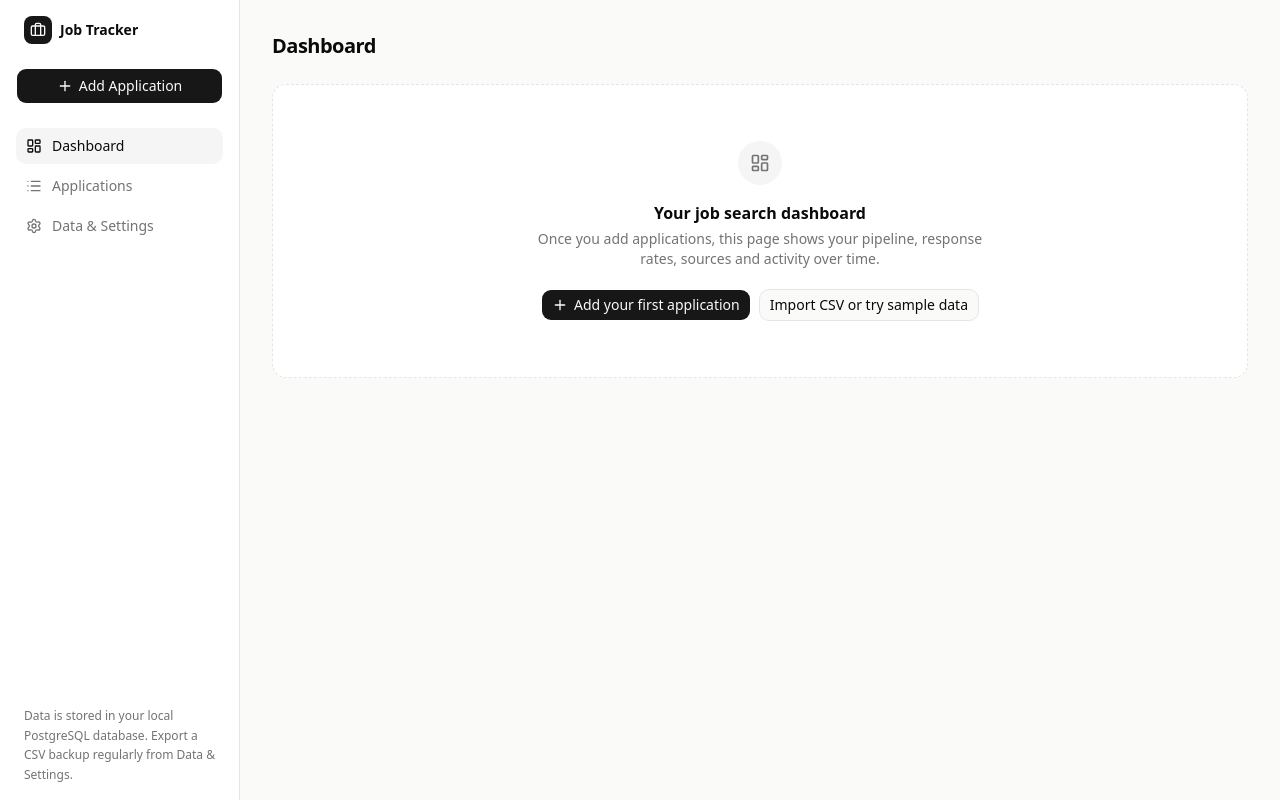
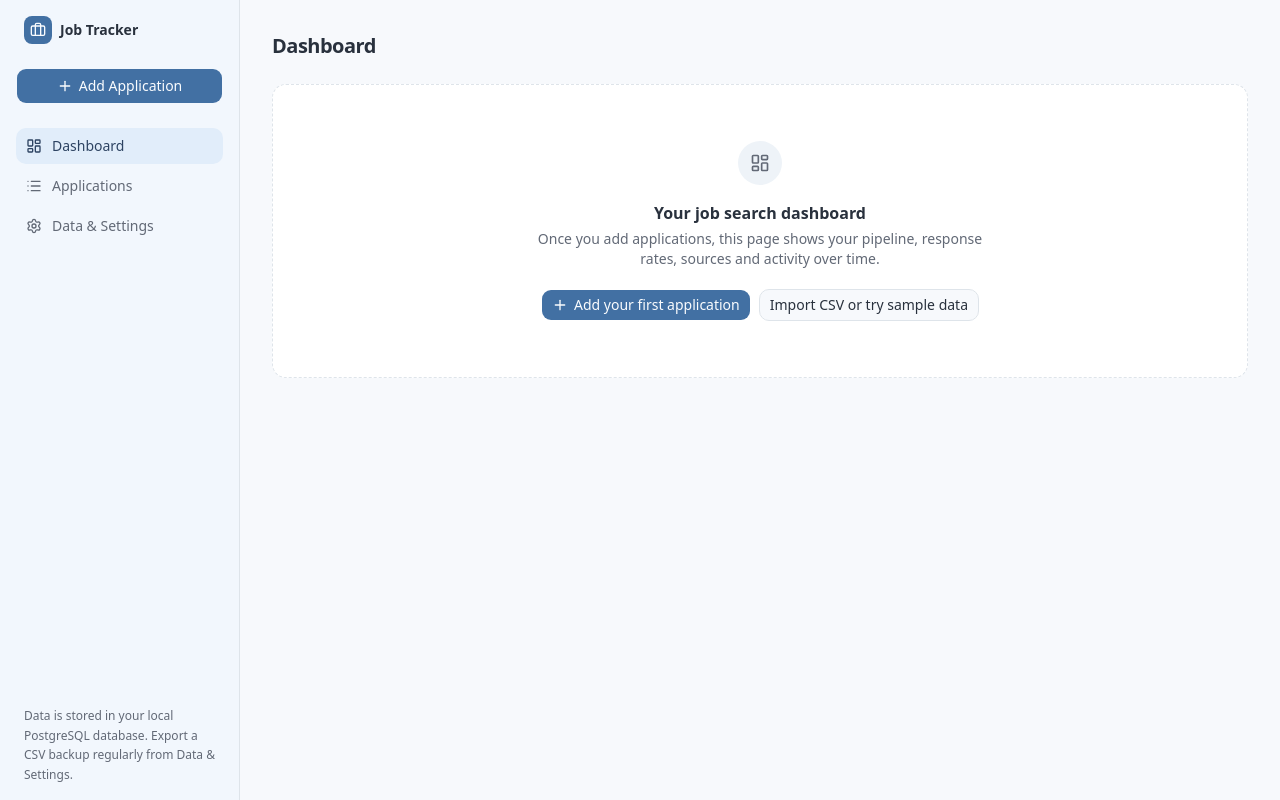
Before and after one commit to KeZhang-dev/Job-Tracker---Kye, a Next.js app: page / in a window 1280 px wide. Built offline with nearby package versions, Linux system fonts and the light colour scheme; no server answers; the database is empty.

Commit message:
add new CSS style

```diff
--- a/next.config.ts
+++ b/next.config.ts
@@ -3,6 +3,8 @@ import type { NextConfig } from "next";
 // Pages read straight from the local PostgreSQL database on every request, so
 // Cache Components / Partial Prefetching are intentionally not enabled.
 const nextConfig: NextConfig = {
+  // Hide the floating "N" route indicator in development; build/runtime errors still show.
+  devIndicators: false,
   experimental: {
     // CSV imports (which can include long job descriptions) are sent to a server action.
     serverActions: { bodySizeLimit: "25mb" },
--- a/src/app/globals.css
+++ b/src/app/globals.css
@@ -50,25 +50,27 @@
   --radius-4xl: calc(var(--radius) * 2.6);
 }
 
+/* Soft "mist blue" theme: slate ink instead of black, a muted blue accent and
+   faintly cool neutrals. */
 :root {
-  --background: oklch(0.985 0.002 90);
-  --foreground: oklch(0.145 0 0);
+  --background: oklch(0.982 0.005 250);
+  --foreground: oklch(0.31 0.025 262);
   --card: oklch(1 0 0);
-  --card-foreground: oklch(0.145 0 0);
+  --card-foreground: oklch(0.31 0.025 262);
   --popover: oklch(1 0 0);
-  --popover-foreground: oklch(0.145 0 0);
-  --primary: oklch(0.205 0 0);
-  --primary-foreground: oklch(0.985 0 0);
-  --secondary: oklch(0.97 0 0);
-  --secondary-foreground: oklch(0.205 0 0);
-  --muted: oklch(0.97 0 0);
-  --muted-foreground: oklch(0.556 0 0);
-  --accent: oklch(0.97 0 0);
-  --accent-foreground: oklch(0.205 0 0);
-  --destructive: oklch(0.577 0.245 27.325);
-  --border: oklch(0.922 0 0);
-  --input: oklch(0.922 0 0);
-  --ring: oklch(0.708 0 0);
+  --popover-foreground: oklch(0.31 0.025 262);
+  --primary: oklch(0.535 0.095 252);
+  --primary-foreground: oklch(0.99 0.003 250);
+  --secondary: oklch(0.955 0.014 250);
+  --secondary-foreground: oklch(0.38 0.04 258);
+  --muted: oklch(0.962 0.009 250);
+  --muted-foreground: oklch(0.52 0.022 260);
+  --accent: oklch(0.95 0.02 250);
+  --accent-foreground: oklch(0.38 0.06 256);
+  --destructive: oklch(0.58 0.17 25);
+  --border: oklch(0.915 0.011 250);
+  --input: oklch(0.9 0.013 250);
+  --ring: oklch(0.72 0.07 252);
   --chart-1: oklch(0.87 0 0);
   --chart-2: oklch(0.556 0 0);
   --chart-3: oklch(0.439 0 0);
@@ -76,18 +78,18 @@
   --chart-5: oklch(0.269 0 0);
   --radius: 0.625rem;
   /* Data-viz tokens: one categorical blue for counts, a neutral for terminal outcomes. */
-  --series-1: #2a78d6;
-  --series-muted: #a8a7a0;
-  --chart-grid: #e1e0d9;
-  --chart-axis: #898781;
-  --sidebar: oklch(0.985 0 0);
-  --sidebar-foreground: oklch(0.145 0 0);
-  --sidebar-primary: oklch(0.205 0 0);
-  --sidebar-primary-foreground: oklch(0.985 0 0);
-  --sidebar-accent: oklch(0.97 0 0);
-  --sidebar-accent-foreground: oklch(0.205 0 0);
-  --sidebar-border: oklch(0.922 0 0);
-  --sidebar-ring: oklch(0.708 0 0);
+  --series-1: #3987e5;
+  --series-muted: #9ba4b2;
+  --chart-grid: #e3e7ee;
+  --chart-axis: #7d8798;
+  --sidebar: oklch(0.975 0.009 250);
+  --sidebar-foreground: oklch(0.31 0.025 262);
+  --sidebar-primary: oklch(0.535 0.095 252);
+  --sidebar-primary-foreground: oklch(0.99 0.003 250);
+  --sidebar-accent: oklch(0.94 0.022 250);
+  --sidebar-accent-foreground: oklch(0.38 0.06 256);
+  --sidebar-border: oklch(0.915 0.011 250);
+  --sidebar-ring: oklch(0.72 0.07 252);
 }
 
 .dark {
--- a/src/components/layout/app-shell.tsx
+++ b/src/components/layout/app-shell.tsx
@@ -47,8 +47,8 @@ function NavContent({ onNavigate }: { onNavigate?: () => void }) {
               onClick={onNavigate}
               aria-current={active ? "page" : undefined}
               className={cn(
-                "flex items-center gap-2.5 rounded-lg px-2.5 py-2 text-sm font-medium text-muted-foreground transition-colors hover:bg-muted hover:text-foreground focus-visible:ring-3 focus-visible:ring-ring/50 focus-visible:outline-none",
-                active && "bg-muted text-foreground",
+                "flex items-center gap-2.5 rounded-lg px-2.5 py-2 text-sm font-medium text-muted-foreground transition-colors hover:bg-sidebar-accent/60 hover:text-sidebar-accent-foreground focus-visible:ring-3 focus-visible:ring-ring/50 focus-visible:outline-none",
+                active && "bg-sidebar-accent text-sidebar-accent-foreground",
               )}
             >
               <Icon className="size-4" aria-hidden />
@@ -70,7 +70,7 @@ export function AppShell({ children }: { children: React.ReactNode }) {
 
   return (
     <div className="flex min-h-screen">
-      <aside className="sticky top-0 hidden h-screen w-60 shrink-0 border-r bg-card lg:block">
+      <aside className="sticky top-0 hidden h-screen w-60 shrink-0 border-r border-sidebar-border bg-sidebar lg:block">
         <NavContent />
       </aside>
 
```
